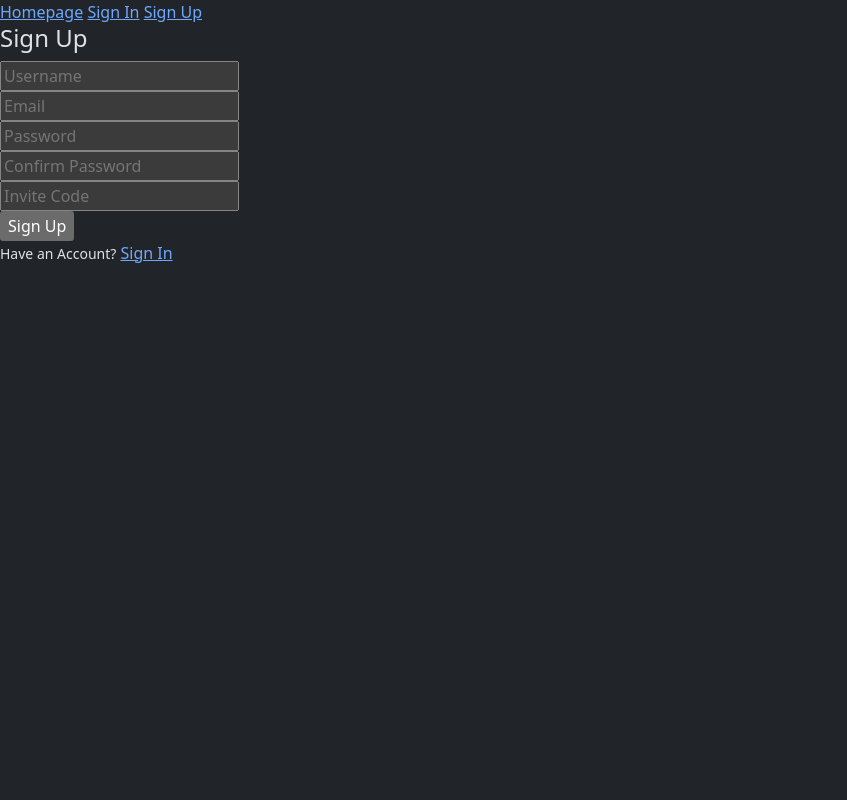
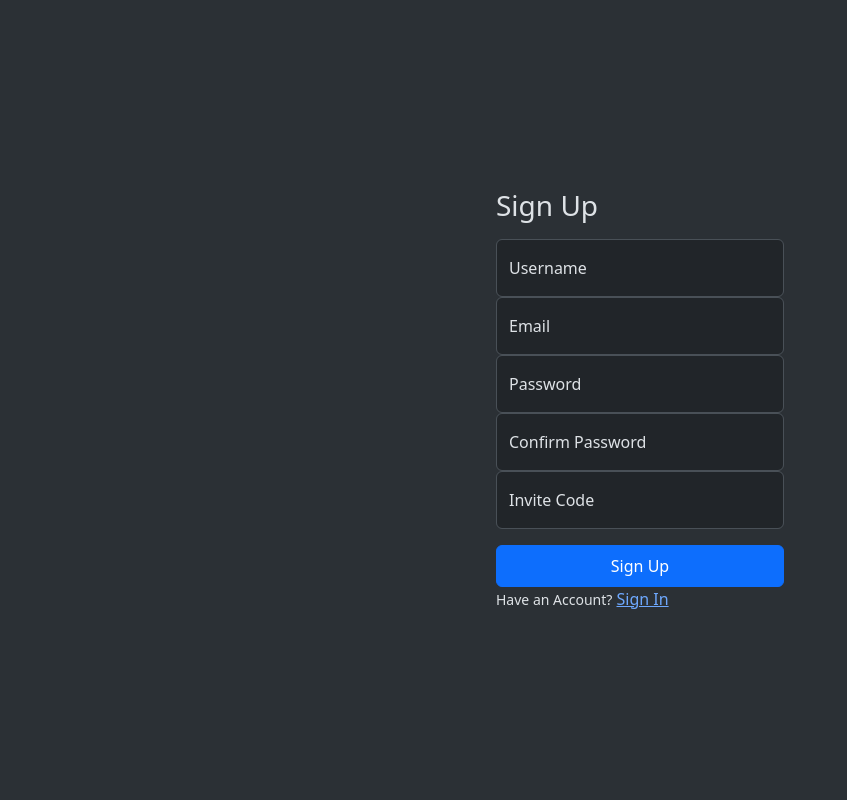
Before and after one commit to Yakubovich17/todo-list, a Flask app: page /signup in a window 1280 px wide. Shown: the whole page, without its empty margins (0-847 px from the left). Run offline with Flask 3, Linux system fonts and the light colour scheme; parts of the project's set-up code (start-up, migrations or seed data) failed here and were passed over.

Commit message:
New login/register pages design

```diff
--- /dev/null
+++ b/todolist/templates/layouts/base-auth.html
@@ -0,0 +1,12 @@
+<!DOCTYPE html>
+<html lang="en" data-bs-theme="dark" style="height: 100%;">
+    <head>
+        {% include "includes/head.html" %}
+        <title>{% block title %}{% endblock %}</title>
+    </head>
+    <body class="d-flex align-items-center py-4 bg-body-tertiary" style="height: 100%;">
+        {% block content %}{% endblock content %}
+
+        <script src="https://cdn.jsdelivr.net/npm/bootstrap@5.3.3/dist/js/bootstrap.bundle.min.js" integrity="sha384-YvpcrYf0tY3lHB60NNkmXc5s9fDVZLESaAA55NDzOxhy9GkcIdslK1eN7N6jIeHz" crossorigin="anonymous"></script>
+    </body>
+</html>
--- a/todolist/templates/pages/signup.html
+++ b/todolist/templates/pages/signup.html
@@ -1,46 +1,47 @@
-{% extends "layouts/base.html" %}
-
-{% block title %} Sign Up {% endblock %}
-
+{% extends "layouts/base-auth.html" %} {% block title %} Sign Up {% endblock %}
 {% block content %}
 
-<section>
-    <div>
-        <div>
+<main class="w-100 m-auto" style="max-width: 320px; padding: 1rem">
     <form method="post" action="{{ url_for('auth.signup') }}">
         {{ form.hidden_tag() }}
 
-                <h4>Sign Up</h4>
+        <h1 class="h3 mb-3 fw-normal">Sign Up</h1>
 
         {% if msg %}
         <span>{{ msg }}</span>
         {% endif %}
 
-                <div>
-                    {{ form.username(placeholder=form.username.label.text) }}
+        <div class="form-floating">
+            {{ form.username(id="usernameInput", class="form-control",
+            placeholder="Username") }}
+            <label for="usernameInput">Username</label>
         </div>
-                <div>
-                    {{ form.email(placeholder=form.email.label.text) }}
+        <div class="form-floating">
+            {{ form.email(id="emailInput", class="form-control",
+            placeholder="Email") }}
+            <label for="emailInput">Email</label>
         </div>
-                <div>
-                    {{ form.password(placeholder=form.password.label.text) }}
+        <div class="form-floating">
+            {{ form.password(id="passwordInput", class="form-control",
+            placeholder="Password") }}
+            <label for="passwordInput">Password</label>
         </div>
-                <div>
-                    {{ form.confirm_password(placeholder=form.confirm_password.label.text) }}
+        <div class="form-floating">
+            {{ form.confirm_password(id="confirmPasswordInput",
+            class="form-control", placeholder="Confirm Password") }}
+            <label for="confirmPasswordInput">Confirm Password</label>
         </div>
-                <div>
-                    {{ form.invite_code(placeholder=form.invite_code.label.text) }}
+        <div class="form-floating">
+            {{ form.invite_code(id="inviteCodeInput", class="form-control",
+            placeholder="Invite Code") }}
+            <label for="inviteCodeInput">Invite Code</label>
         </div>
-                <div>
-                    {{ form.submit() }}
-                </div>
-            </form>
-        </div>
+        {{ form.submit(class="btn btn-primary w-100 py-2 mt-3") }}
         <div>
             <small>Have an Account?</small>
             <a href="{{ url_for('auth.signin') }}">Sign In</a>
         </div>
-    </div>
-</section>
+    </form>
+</main>
 
 {% endblock content %}
```
Also changed, not shown: todolist/templates/pages/signin.html (+13 -16 lines). Lines whose indentation alone changed are shown as unchanged.
